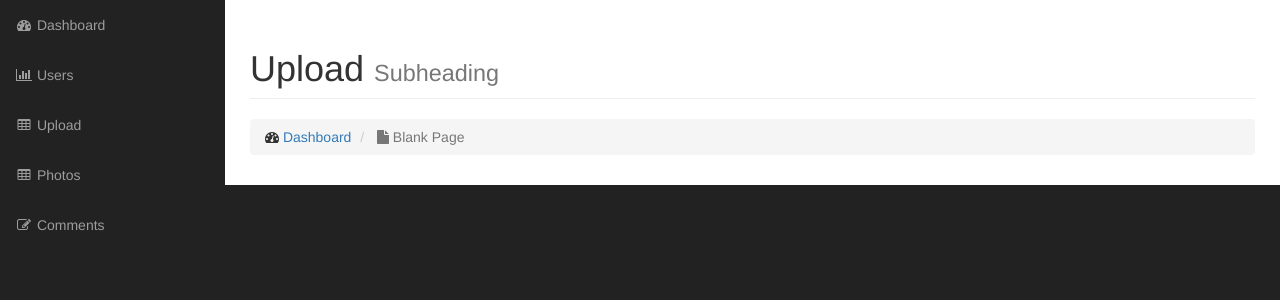
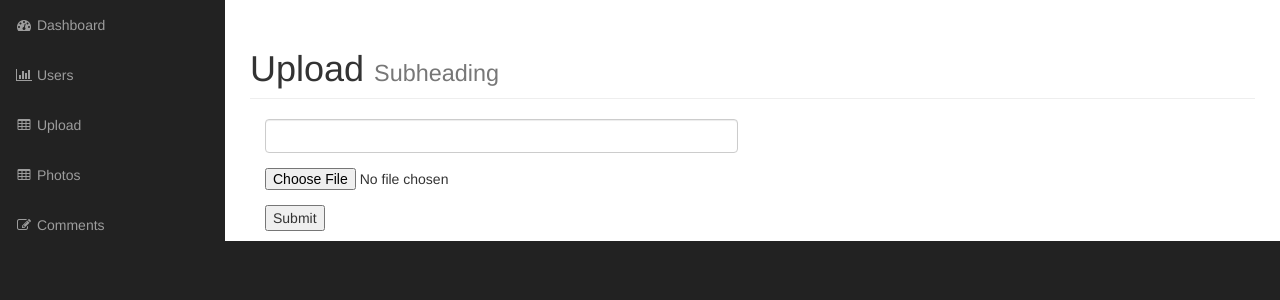
Before and after one commit to fuadps/Photo-Gallery-System, a PHP site: page /admin/upload.php in a window 1280 px wide. Shown: the part 51-351 px from the top of the page. Run offline with PHP 8.4, Linux system fonts and the light colour scheme; the visitor is signed in with stand-in values (Sample User, id 1); grey boxes labelled with a size stand in for pictures from a placeholder-image service; some libraries are stand-ins or nearby versions.

Commit message:
Update upload.php

```diff
--- a/admin/upload.php
+++ b/admin/upload.php
@@ -1,4 +1,24 @@
 <?php include("includes/header.php"); ?>
+<?php if (!$session->is_signed_in()) {redirect("login.php");} ?>
+
+<?php
+
+$message = "";
+if (isset($_POST['submit'])) {
+    $photo = new Photo();
+
+    $photo->title = $_POST['title'];
+    $photo->set_files($_FILES['file_upload']);
+
+    if ($photo->save()) {
+        $message = "Photo upload successfully.";
+    }
+    else {
+        $message = join("<br>",$photo->errors);
+    }
+}
+
+?>
 
         <!-- Navigation -->
         <nav class="navbar navbar-inverse navbar-fixed-top" role="navigation">
@@ -23,14 +43,22 @@
                         Upload
                         <small>Subheading</small>
                     </h1>
-                    <ol class="breadcrumb">
-                        <li>
-                            <i class="fa fa-dashboard"></i>  <a href="index.html">Dashboard</a>
-                        </li>
-                        <li class="active">
-                            <i class="fa fa-file"></i> Blank Page
-                        </li>
-                    </ol>
+                    <div class="col-md-6">
+                        <form action="upload.php" method="post" enctype="multipart/form-data" >
+
+                        <div class="form-group">
+                            <input type="text" name="title" class="form-control"/>
+                        </div>
+
+                        <div class="form-group">
+                            <input type="file" name="file_upload"/>
+                        </div>
+
+                        <input type="submit" name="submit"/>
+                        <?php echo $message; ?>
+                        </form>
+                    </div>
+
                 </div>
             </div>
             <!-- /.row -->
```
